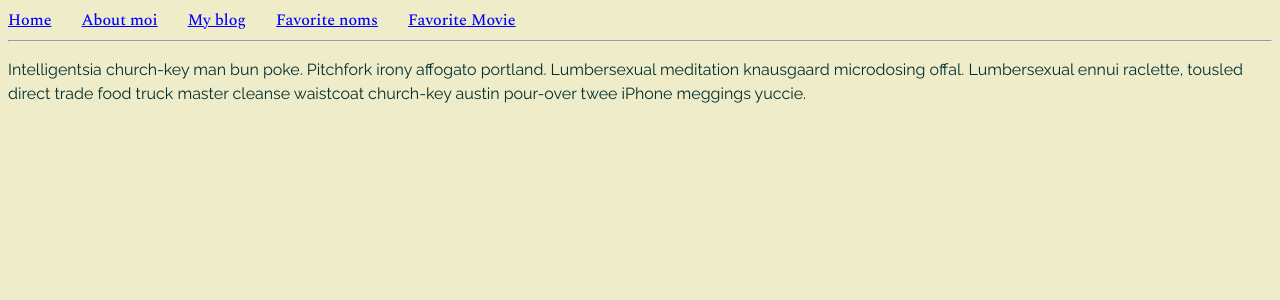
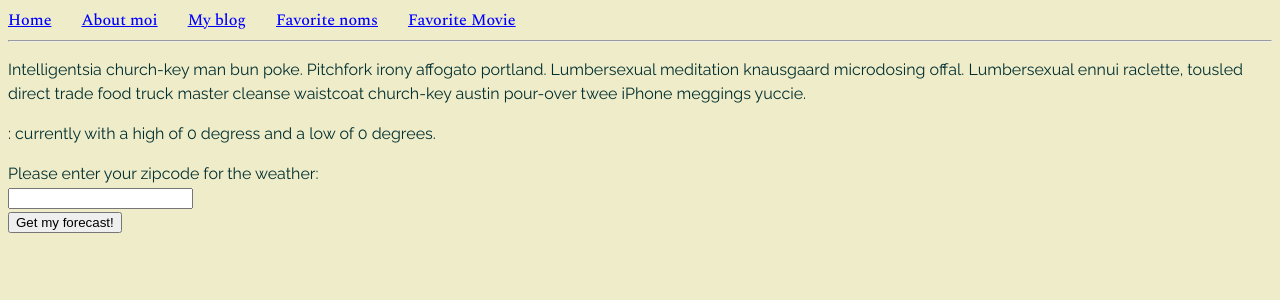
Before and after one commit to tiffanymonroe/react_practice, a React (Create React App) app in the folder blog/: page /about in a window 1280 px wide. Shown: the top 300 px of the page. Built offline with nearby package versions, Linux system fonts and the light colour scheme.

Commit message:
weather api added

```diff
--- a/blog/src/About.js
+++ b/blog/src/About.js
@@ -1,11 +1,57 @@
-import React, {Component} from 'react';
+import React, { Component } from 'react';
 
 class About extends Component {
+  constructor(props){
+    super(props)
+    this.state = {
+      zipcode: '',
+      highTemp: 0,
+      lowTemp: 0,
+      city: '',
+      description: ''
+    }
+    this.handleChange = this.handleChange.bind(this)
+    this.handleSubmit = this.handleSubmit.bind(this)
+  }
+
+  handleChange(e){
+    this.setState({zipcode: e.target.value})
+    console.log("Your zipcode is: " + this.state.zipcode);
+  }
+  handleSubmit(e){
+    let base = this;
+
+    fetch('http://api.openweathermap.org/data/2.5/weather?zip=' + base.state.zipcode + ',us&appid=052f26926ae9784c2d677ca7bc5dec98&&units=imperial')
+      .then((res)=>{
+        return res.json()
+      }).then((json)=>{
+        console.log(json);
+        base.setState({
+          city: json.name,
+          description: json.weather[0].description,
+          highTemp: json.main.temp_max,
+          lowTemp: json.main.temp_min
+        })
+      }).catch((err)=>{
+        console.log('oops! the error is: ', err);
+      })
+      e.preventDefault()
+  }
   render(){
     return(
       <div>
         <p>Intelligentsia church-key man bun poke. Pitchfork irony affogato portland. Lumbersexual meditation knausgaard microdosing offal. Lumbersexual ennui raclette, tousled direct trade food truck master cleanse waistcoat church-key austin pour-over twee iPhone meggings yuccie.
         </p>
+        <form onSubmit={this.handleSubmit}>
+          <p>{this.state.city}: currently {this.state.description} with a high of {this.state.highTemp} degress and a low of {this.state.lowTemp} degrees.</p>
+          <label>
+            Please enter your zipcode for the weather:
+            <br/>
+            <input type="text" onChange={this.handleChange} />
+          </label>
+          <br/>
+          <input type="submit" value="Get my forecast!" />
+        </form>
       </div>
     )
   }
```
Also changed, not shown: blog/src/App.js (+5 -2 lines).
